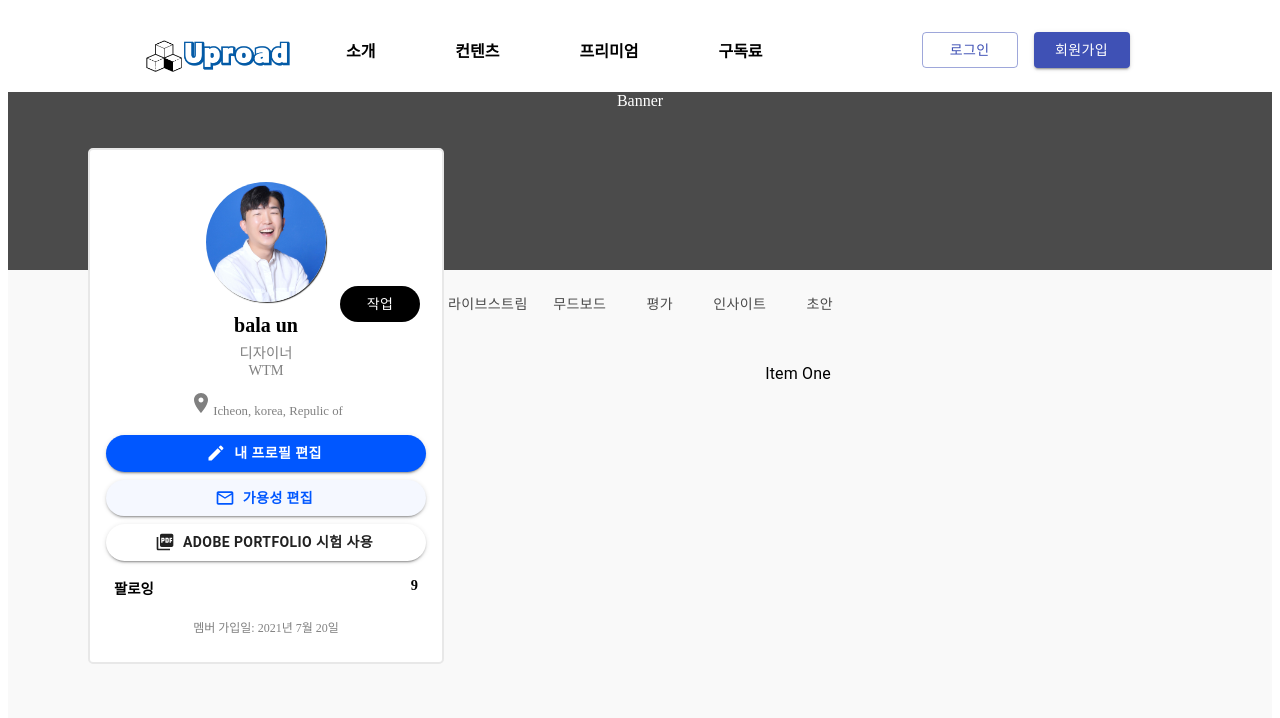
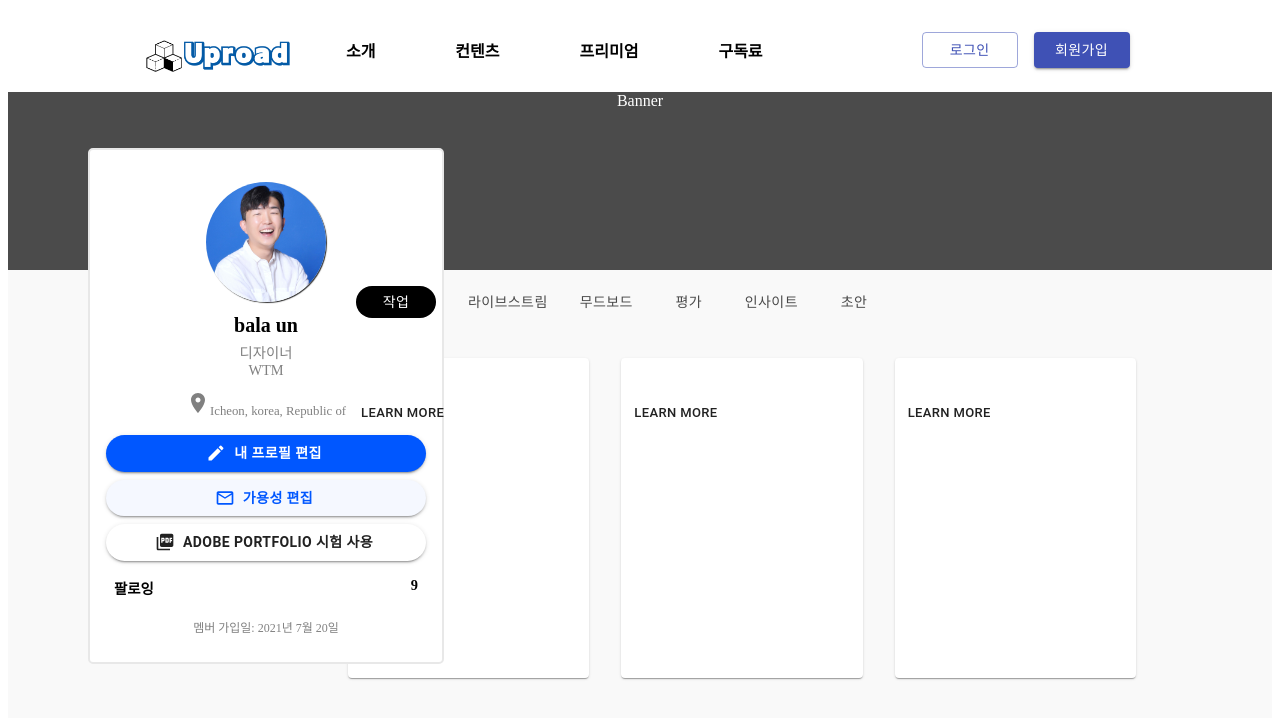
Before and after one commit to pby1360/Uproad, a React (Create React App) app in the folder frontend/: page /userhome in a window 1280 px wide. Shown: the top 718 px of the page. Built offline with nearby package versions, Linux system fonts and the light colour scheme; no server answers.

Commit message:
#6 add userhome

```diff
--- a/frontend/src/App.scss
+++ b/frontend/src/App.scss
@@ -65,6 +65,7 @@
 .home-content-info {
   display: flex;
   margin: 2rem 5rem;
+  padding: 0 5rem;
 
   .home-content-info-phrase {
     flex: 1;
--- a/frontend/src/components/AxiosInstance.js
+++ b/frontend/src/components/AxiosInstance.js
@@ -41,6 +41,10 @@ instance.interceptors.response.use(
     },
 
     function (error) {
+        if(error.response.data.error === "Unauthorized") {
+            localStorage.clear();
+            window.location.replace("/");
+        }
     /*
         http status가 200이 아닌 경우
         응답 에러 직전 호출됩니다.
--- a/frontend/src/components/UserNavigation.js
+++ b/frontend/src/components/UserNavigation.js
@@ -20,12 +20,12 @@ const CssTextField = withStyles({
 })(TextField);
 
 const UserNavigation = () => {
-  // const history = useHistory();
+
+  const info = JSON.parse(localStorage.getItem("info"));
 
   const logout = () => {
     AuthenticationService.logout();
-    window.location.reload();
-    // history.push("/");
+    window.location.replace("/");
   }
 
   return (
@@ -33,7 +33,7 @@ const UserNavigation = () => {
       <section className="user-navigation-wrap">
         <section className="user-navigation-menu">
           <article className="user-navigation-item">
-            <Link to="/"><img className="user-navigation-logo-img" src="/assets/uproad_logo3.png" alt="logo" /></Link>
+            <Link to={`/userhome/${info.id}`}><img className="user-navigation-logo-img" src="/assets/uproad_logo3.png" alt="logo" /></Link>
           </article>
           <article className="user-navigation-item">
             <Link to="/">당신을 위한</Link>
--- a/frontend/src/pages/Home.js
+++ b/frontend/src/pages/Home.js
@@ -51,7 +51,7 @@ const Home = () => {
                     title="Contemplative Reptile"
                   />
                   <CardContent>
-          <Typography gutterBottom variant="h7" component="h2">
+                    <Typography gutterBottom variant="h5" component="h2">
                       네일아트 창업
                     </Typography>
                     <Typography variant="body2" color="textSecondary" component="p">
--- a/frontend/src/pages/MainPage.js
+++ b/frontend/src/pages/MainPage.js
@@ -19,7 +19,7 @@ const main = () => {
           <UserNavigation />
         </section>
         <section>
-          <Route path="/" exact={true} component={userHome} />
+          <Route path="/userhome/:id" exact={true} component={userHome} />
           <Route path="/explore" exact={true} component={explore} />
         </section>
       </div>
--- a/frontend/src/pages/UserHome.js
+++ b/frontend/src/pages/UserHome.js
@@ -1,6 +1,6 @@
-import React from "react";
+import React, { useEffect } from "react";
 import UserHomeStyles from "../styles/UserHome.scss";
-import { Button } from "@material-ui/core";
+import { Button, Card, CardActions, CardContent } from "@material-ui/core";
 import Tabs from '@material-ui/core/Tabs';
 import Tab from '@material-ui/core/Tab';
 import Typography from '@material-ui/core/Typography';
@@ -10,6 +10,7 @@ import Room from "@material-ui/icons/Room";
 import CreateIcon from '@material-ui/icons/Create';
 import MailOutlineIcon from '@material-ui/icons/MailOutline';
 import PictureAsPdfIcon from '@material-ui/icons/PictureAsPdf';
+import axios from "../components/AxiosInstance";
 
 function TabPanel(props) {
   const { children, value, index, ...other } = props;
@@ -44,7 +45,21 @@ function a11yProps(index) {
   };
 }
 
-const UserHome = () => {
+const UserHome = ({match}) => {
+  const { id } = match.params;
+
+  useEffect(() => {
+    async function getUser() {
+      await axios.get(`/api/user/${id}`)
+        .then((response) => {
+          // console.log(response);
+        }).catch((error) => {
+          // console.error(error);
+          // alertRef.current.handleClick("error", <span>에러가 발생 했습니다. <br />{error.message}</span>);
+        });
+    }
+    getUser();
+  });
 
   const [value, setValue] = React.useState(0);
 
@@ -62,7 +77,7 @@ const UserHome = () => {
             <section className="user-name">bala un</section>
             <section className="user-job">디자이너</section>
             <section className="user-group">WTM</section>
-            <section className="user-region"><Room/>Icheon, korea, Repulic of</section>
+            <section className="user-region"><Room/>Icheon, korea, Republic of</section>
           </section>
           <section className="user-profile-buttons">
             <Button className="edit-profile" variant="contained" startIcon={<CreateIcon />}>내 프로필 편집</Button>
@@ -89,7 +104,29 @@ const UserHome = () => {
               <Tab label="초안" {...a11yProps(5)} />
             </Tabs>
             <TabPanel value={value} index={0}>
-              Item One
+              <section className="card-container">
+                <Card className="card-item">
+                  <CardContent>
+                  </CardContent>
+                  <CardActions>
+                    <Button size="small">Learn More</Button>
+                  </CardActions>
+                </Card>
+                <Card className="card-item">
+                  <CardContent>
+                  </CardContent>
+                  <CardActions>
+                    <Button size="small">Learn More</Button>
+                  </CardActions>
+                </Card>
+                <Card className="card-item">
+                  <CardContent>
+                  </CardContent>
+                  <CardActions>
+                    <Button size="small">Learn More</Button>
+                  </CardActions>
+                </Card>
+              </section>
             </TabPanel>
             <TabPanel value={value} index={1}>
               Item Two
--- a/frontend/src/styles/Price.scss
+++ b/frontend/src/styles/Price.scss
@@ -91,6 +91,10 @@
       border-right: 0.1rem solid rgba(0, 0, 0, 0.05);
     }
 
+    .list-content:hover {
+      background-color: #e8e8e8;
+    }
+
     .list-content-padding {
       width: 100%;
       min-height: 15rem;
--- a/frontend/src/styles/UserHome.scss
+++ b/frontend/src/styles/UserHome.scss
@@ -23,9 +23,13 @@
 
     .user-tabs {
       flex: 3;
+      .MuiTabs-flexContainer {
+        padding: 0 1rem;
+      }
       .MuiTab-root {
         min-width: 5rem;
         min-height: 1rem;
+        padding: 0.25rem 1rem;
       }
       .Mui-selected {
         background-color: black;
@@ -35,6 +39,15 @@
       }
       .MuiTabs-indicator {
         display: none;
+      }
+      .card-container {
+        display: flex;
+        padding-right: 5rem;
+        .card-item {
+          flex: 1;
+          margin-right: 2rem;
+          min-height: 20rem;
+        }
       }
     }
   }
```
Also changed, not shown: 2 other files (tests, documents, lock files or other folders). Lines whose indentation alone changed are shown as unchanged.
